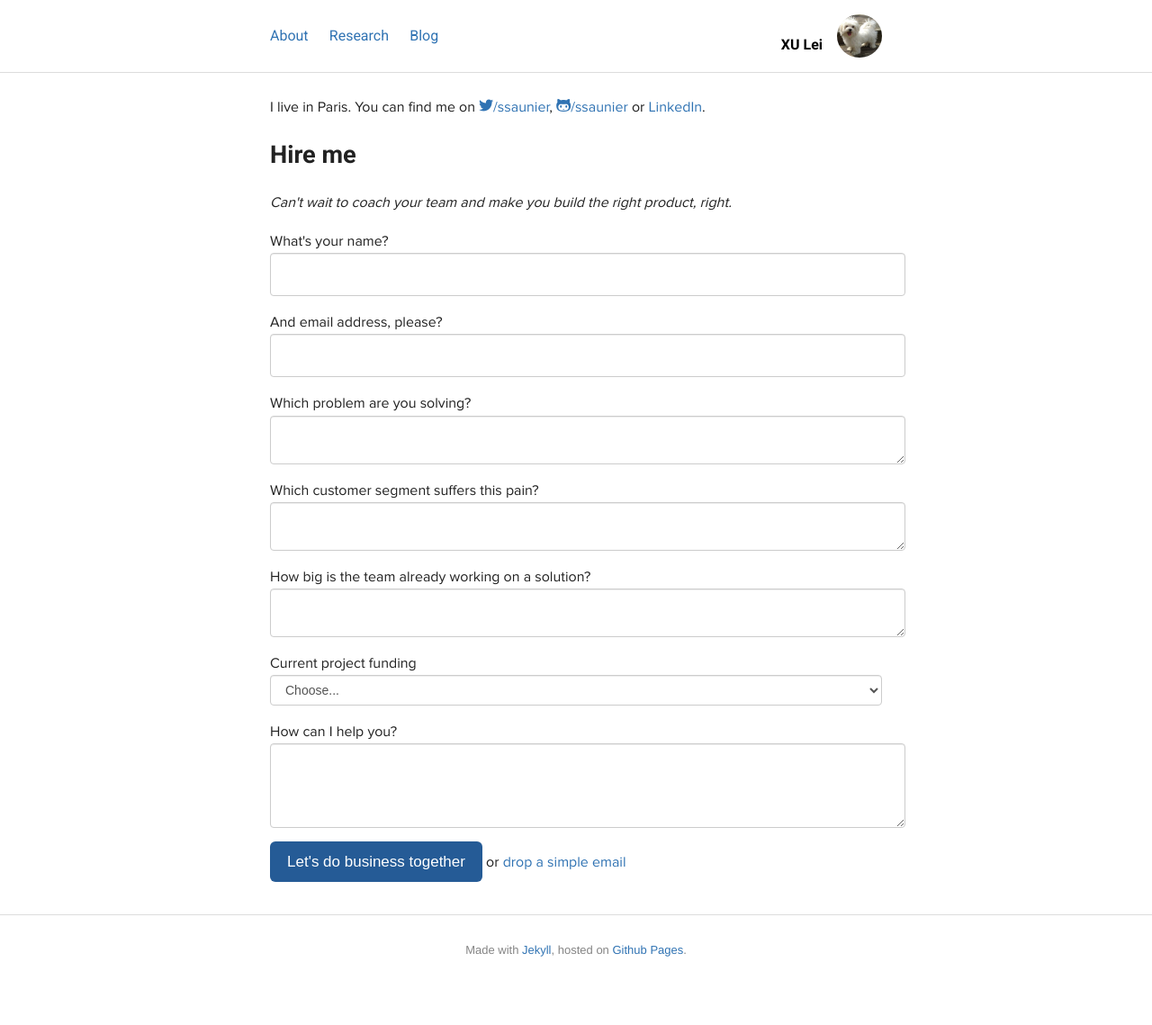
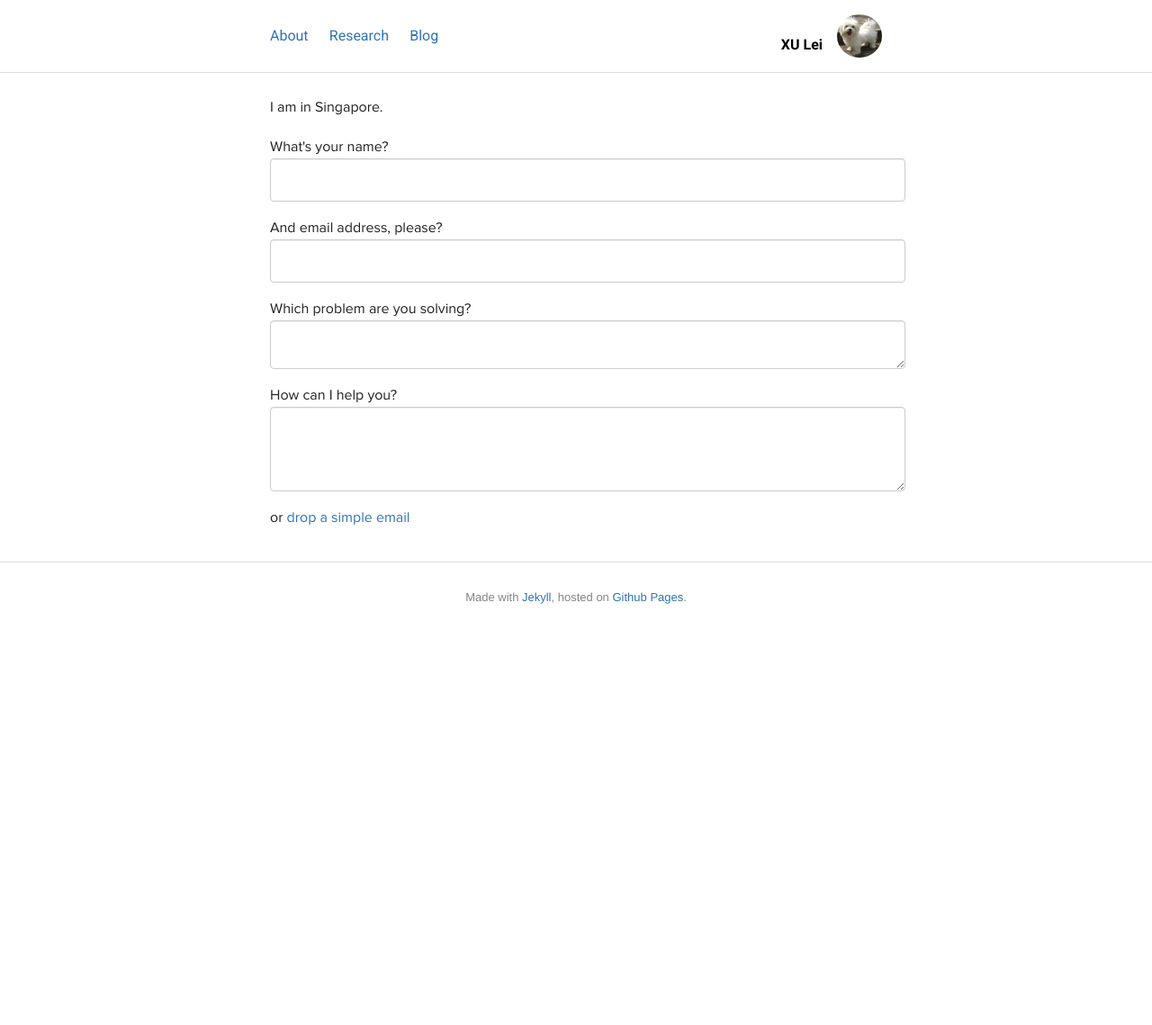
Before and after one commit to shirleysteve/1, a Jekyll site: the page built from contact/index.html, in a window 1280 px wide. Shown: the whole page at 90% size. Built offline with Jekyll 4.4.1, drawn with Linux system fonts in a browser that asks for light colours; Markdown is read by kramdown in place of the engine named in the settings; after the commit the page ends 900 px from its top, so only the background shows below that.

Commit message:
Update index.html

```diff
--- a/contact/index.html
+++ b/contact/index.html
@@ -1,7 +1,7 @@
 ---
 layout: default
-title: Sébastien Saunier - Contact
-description: Contact Sébastien Saunier if you need help with starting your business, building a product, getting customers and growing a technical team.
+title: XU Lei - Contact
+description: Feel free to contact XU Lei
 category: contact
 ---
 
@@ -10,17 +10,18 @@ category: contact
 <section class="inner">
 
   <p>
-    I live in Paris. You can find me on
+    I am in Singapore.
+    <!--You can find me on
     <a href="https://twitter.com/intent/follow?screen_name=ssaunier"><i class="icon-twitter"></i>/ssaunier</a>,
     <a href="https://github.com/ssaunier"><i class="icon-github"></i>/ssaunier</a>
-    or <a href="https://www.linkedin.com/in/sebastiensaunier">LinkedIn</a>.
+    or <a href="https://www.linkedin.com/in/sebastiensaunier">LinkedIn</a>.-->
   </p>
 
-  <h1>Hire me</h1>
+  <!--<h1>Hire me</h1>-->
 
   <p>
     <em>
-    Can't wait to coach your team and make you build the right product, right.
+
     </em>
   </p>
 
@@ -41,35 +42,13 @@ category: contact
     </div>
 
     <div class="form-group">
-      <label for="customer">Which customer segment suffers this pain?</label>
-      <textarea name="customer" class="form-control" rows="2"></textarea>
-    </div>
-
-    <div class="form-group">
-      <label for="team">How big is the team already working on a solution?</label>
-      <textarea name="team" class="form-control" rows="2"></textarea>
-    </div>
-
-    <div class="form-group">
-      <label for="funding">Current project funding</label>
-      <select name="funding" class="form-control">
-        <option value="">Choose...</option>
-        <option>Pre-seed</option>
-        <option>Seed</option>
-        <option>Serie A</option>
-        <option>Series B+</option>
-      </select>
-    </div>
-
-    <div class="form-group">
       <label for="message">How can I help you?</label>
       <textarea name="body" class="form-control" rows="4" width="100%" required></textarea>
     </div>
 
     <div>
-      <input type="hidden" name="_next" value="//sebastien.saunier.me/thanks.html">
-      <input type="submit" class="btn btn-lg" value="Let's do business together">
-      or <a href="mailto:seb@saunier.me">drop a simple email</a>
+      <input type="hidden" name="_next" value="//xusanshi.com/thanks.html">
+      or <a href="shirleyfly1218@gmail.com">drop a simple email</a>
     </div>
   </form>
 </section>
```
